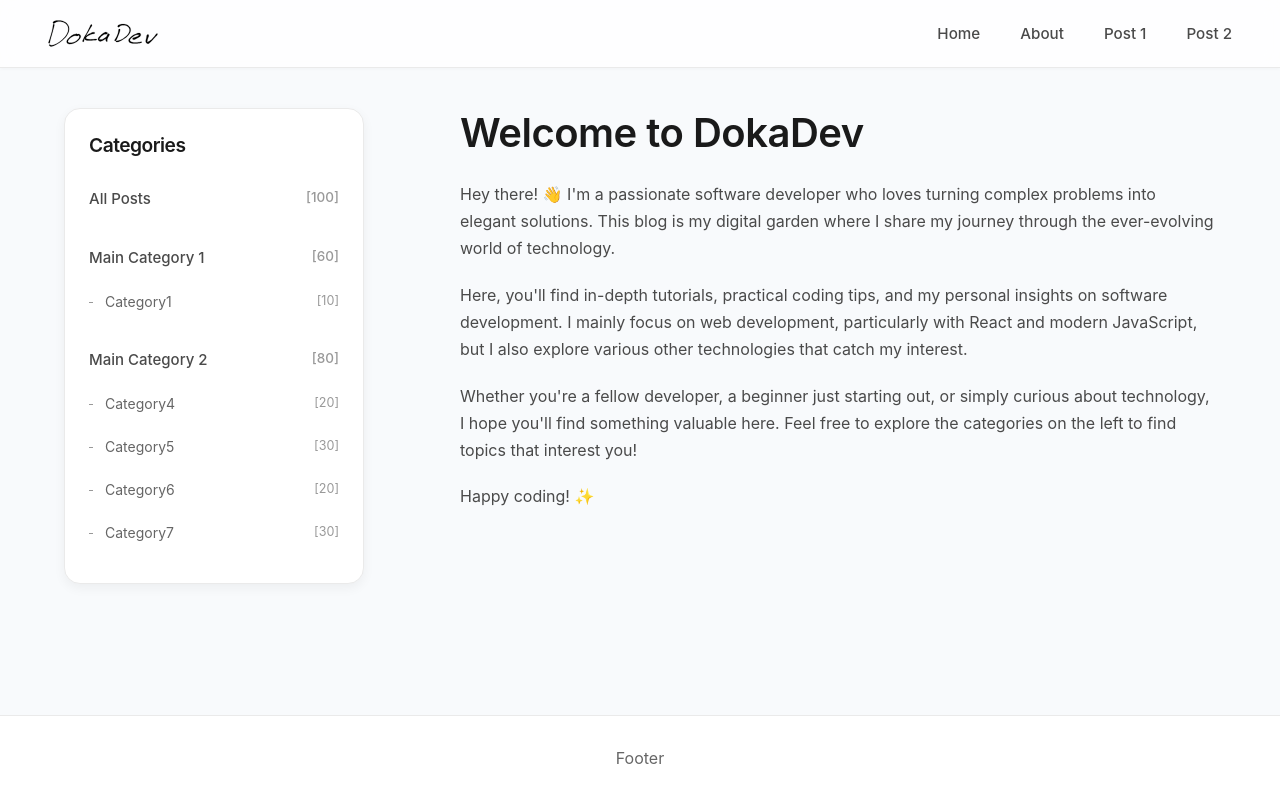
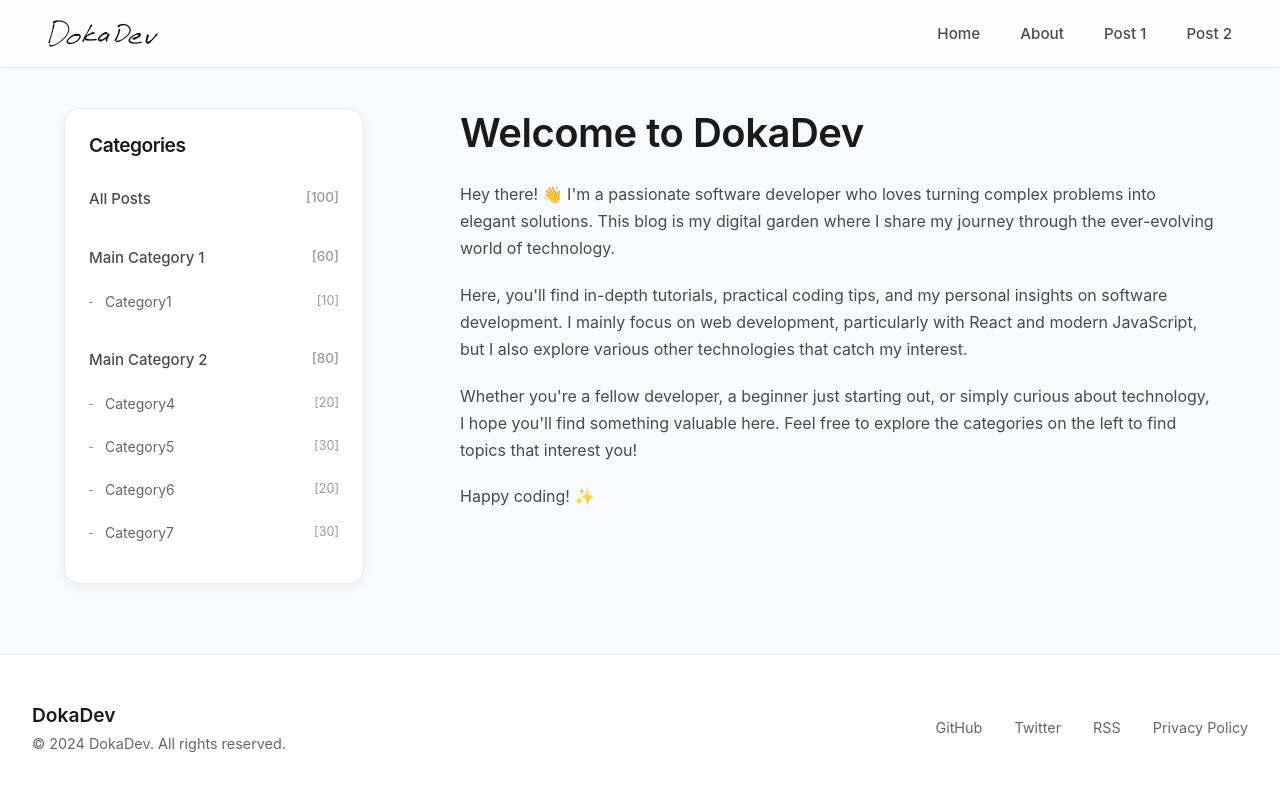
Before and after one commit to DokaDev/dokalab_blog_client, a React (Create React App) app: page / in a window 1280 px wide. Built offline with nearby package versions, Linux system fonts and the light colour scheme.

Commit message:
update footer

```diff
--- a/src/layout/Layout.css
+++ b/src/layout/Layout.css
@@ -49,10 +49,51 @@ body {
 .footer {
     border-top: 1px solid #eaeaea;
     margin-top: auto;
-    padding: 2rem 0;
+    padding: 3rem 0;
     text-align: center;
     color: #666;
     background-color: #fff;
+}
+
+.footer-content {
+    max-width: 1400px;
+    margin: 0 auto;
+    padding: 0 2rem;
+    display: flex;
+    justify-content: space-between;
+    align-items: center;
+}
+
+.footer-left {
+    text-align: left;
+}
+
+.footer-logo {
+    font-size: 1.2rem;
+    font-weight: 600;
+    color: #1a1a1a;
+    margin-bottom: 0.5rem;
+}
+
+.footer-copyright {
+    font-size: 0.9rem;
+    color: #666;
+}
+
+.footer-links {
+    display: flex;
+    gap: 2rem;
+}
+
+.footer-link {
+    color: #666;
+    text-decoration: none;
+    font-size: 0.9rem;
+    transition: color 0.2s ease;
+}
+
+.footer-link:hover {
+    color: #2563eb;
 }
 
 /* 중간 크기 화면 (1200px ~ 1024px) */
@@ -86,4 +127,18 @@ body {
         width: 100%;
         max-width: 100%;
     }
+
+    .footer-content {
+        flex-direction: column;
+        gap: 1.5rem;
+        text-align: center;
+    }
+
+    .footer-left {
+        text-align: center;
+    }
+
+    .footer-links {
+        justify-content: center;
+    }
 }
--- a/src/layout/layout.jsx
+++ b/src/layout/layout.jsx
@@ -16,24 +16,27 @@ export default function Layout() {
 
     return (
         <div className="layout">
-            {/* <header className="header">
-                <div className="logo">Logo</div>
-                <nav className="gnb">
-                    <Link to="/">Home</Link>
-                    <Link to="/about">About</Link>
-                    <Link to="/post/1">Post 1</Link>
-                    <Link to="/post/2">Post 2</Link>
-                </nav>
-            </header> */}
             <Header gnbItems={gnbItems}/>
             <div className="content">
-                {/* <aside className="category">Category</aside> */}
                 <Categories />
                 <main className="inner">
                     <Outlet />
                 </main>
             </div>
-            <footer className="footer">Footer</footer>
+            <footer className="footer">
+                <div className="footer-content">
+                    <div className="footer-left">
+                        <div className="footer-logo">DokaDev</div>
+                        <div className="footer-copyright">© 2024 DokaDev. All rights reserved.</div>
+                    </div>
+                    <div className="footer-links">
+                        <a href="https://github.com/yourusername" className="footer-link" target="_blank" rel="noopener noreferrer">GitHub</a>
+                        <a href="https://twitter.com/yourusername" className="footer-link" target="_blank" rel="noopener noreferrer">Twitter</a>
+                        <a href="/rss" className="footer-link">RSS</a>
+                        <a href="/privacy" className="footer-link">Privacy Policy</a>
+                    </div>
+                </div>
+            </footer>
         </div>
     );
 }
```
